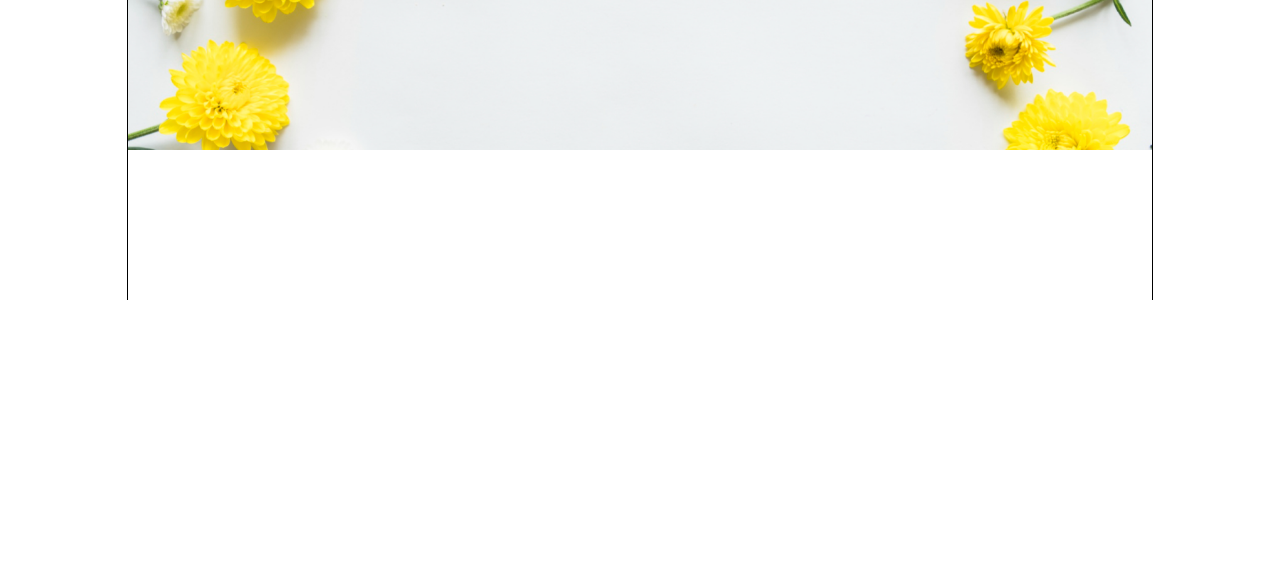
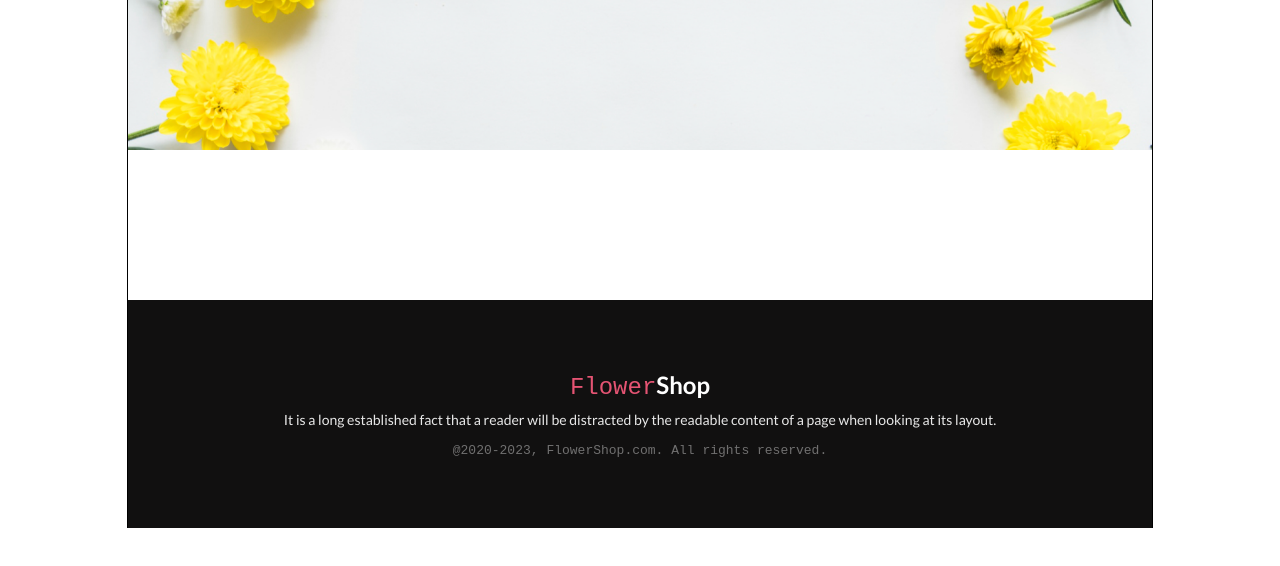
Before and after one commit to uforco/finel-assign, a plain HTML site: page index.html in a window 1280 px wide. Shown: the part 3129-3695 px from the top of the page. Drawn offline with Linux system fonts and the light colour scheme.

Commit message:
full-footer

```diff
--- a/index.css
+++ b/index.css
@@ -293,3 +293,32 @@
     font-weight: 800;
     color: #272727;
 }
+/* footer */
+.footer-box{
+    overflow: hidden;
+}
+.foor-cont{
+    background: #111010;
+
+}
+.for-item{color: #FFF;
+    color: #FFF;
+    text-align: center;
+    font-family: lato;
+    padding: 70px;
+}
+.for-item h2{
+
+}
+.for-item h2 samp{
+    font-size: 24px;
+    color: #E55473;
+}
+.for-item p{
+    color: rgba(255, 255, 255, 0.90);
+    font-size: 14px;
+}
+.for-item samp{
+    color: rgba(255, 255, 255, 0.40);
+    font-weight: 400;
+}
--- a/index.html
+++ b/index.html
@@ -147,6 +147,19 @@
                 </section>
             </div>
         </div>
+        <div class="full-wep">
+            <div class="aline-content">
+                <section class="footer-box center-content">
+                    <div class="foor-cont">
+                        <div class="for-item">
+                            <h2><samp>Flower</samp>Shop</h2>
+                            <p>It is a long established fact that a reader will be distracted by the readable content of a page when looking at its layout.</p>
+                            <samp>@2020-2023, FlowerShop.com. All rights reserved. </samp>
+                        </div>
+                    </div>
+                </section>
+            </div>
+        </div>
     </footer>
 
 
```
